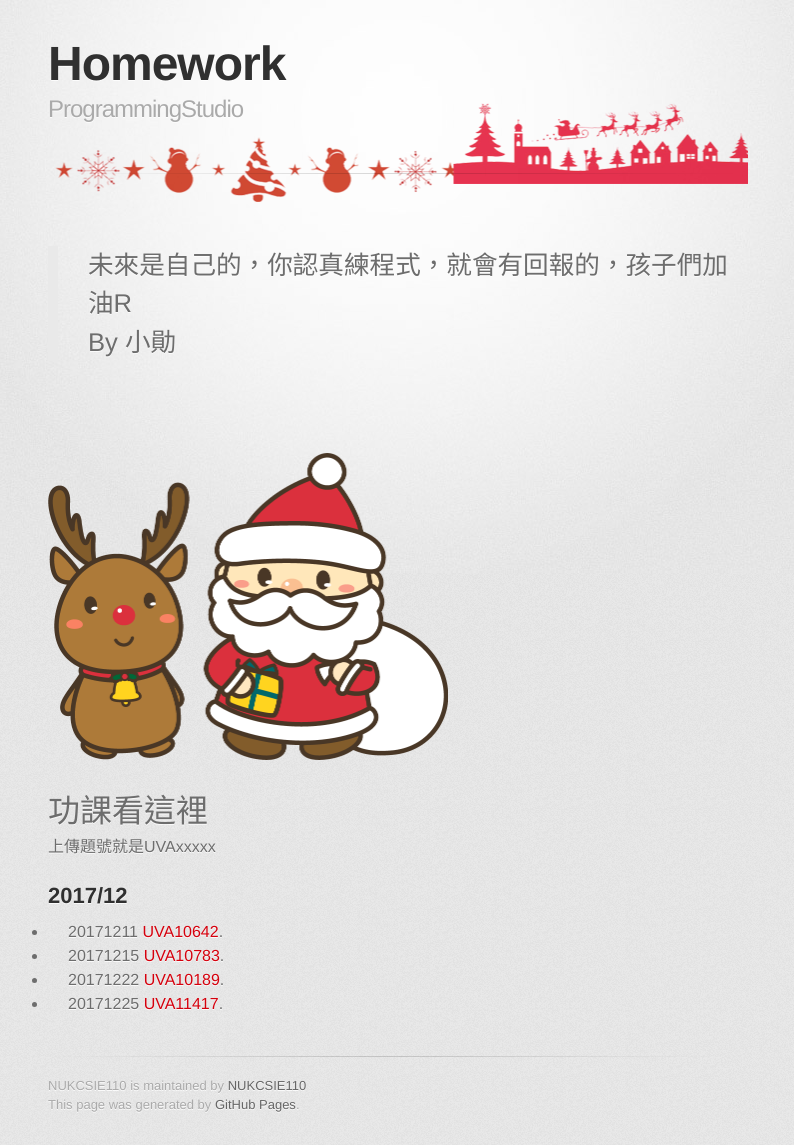
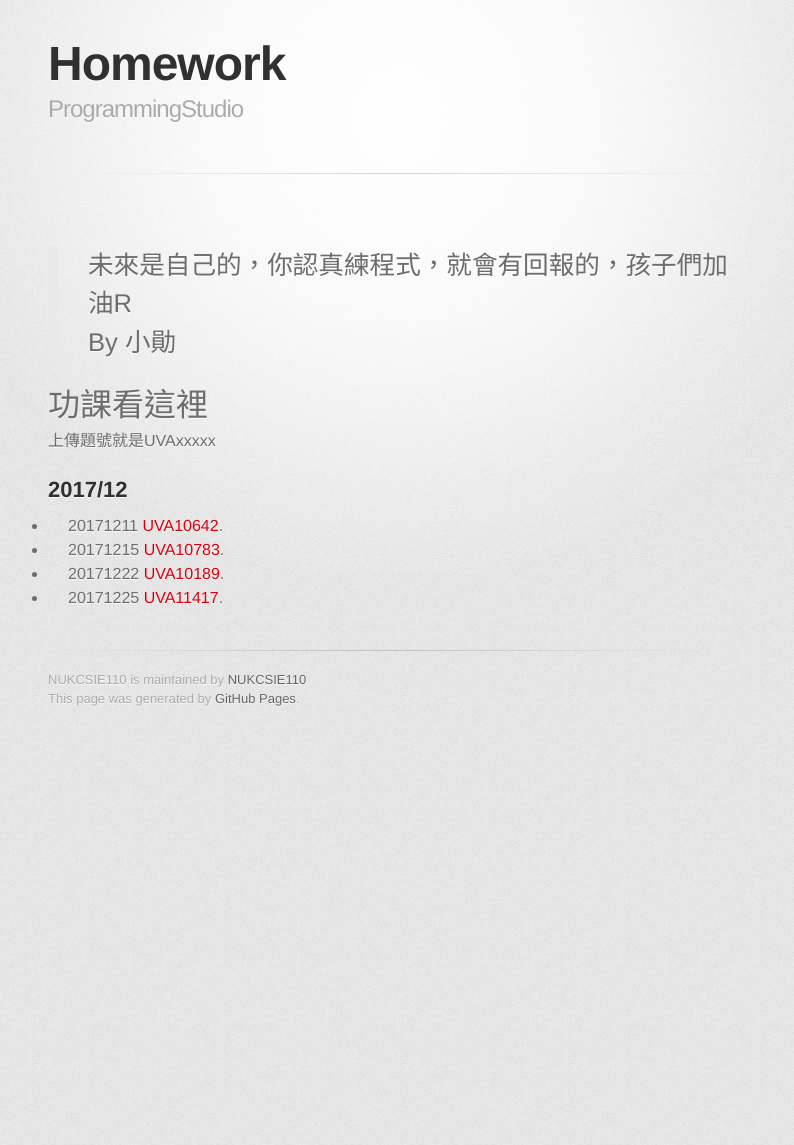
Before and after one commit to NUKCSIE110/ProgrammingStudio, a Jekyll site: the page built from homework.md, in a window 1280 px wide. Shown: the whole page, without its empty margins (242-1036 px from the left). Built offline with Jekyll 4.4.1, drawn with Linux system fonts in a browser that asks for light colours; some web fonts are replaced; after the commit the page ends 900 px from its top, so only the background shows below that.

Commit message:
out of Xmas

```diff
--- a/_layouts/default.html
+++ b/_layouts/default.html
@@ -63,12 +63,3 @@
     {% endif %}
   </body>
 </html>
-
-<style>
-
-.inner{
-  background-image:url(../assets/images/christmas-banner.png);
-  background-repeat: no-repeat;
-  background-position: top,center;
-}
-</style>
--- a/homework.md
+++ b/homework.md
@@ -5,10 +5,7 @@ layout: default
 > 未來是自己的，你認真練程式，就會有回報的，孩子們加油R
 > By 小勛
 
-<br>
-<br>
-<br>
-<img src="https://nukcsie110.github.io/ProgrammingStudio/assets/images/santa.png" alt="Santa" style="width: 400px;height:307;"/>
+
 
 # 功課看這裡
 上傳題號就是UVAxxxxx
```
